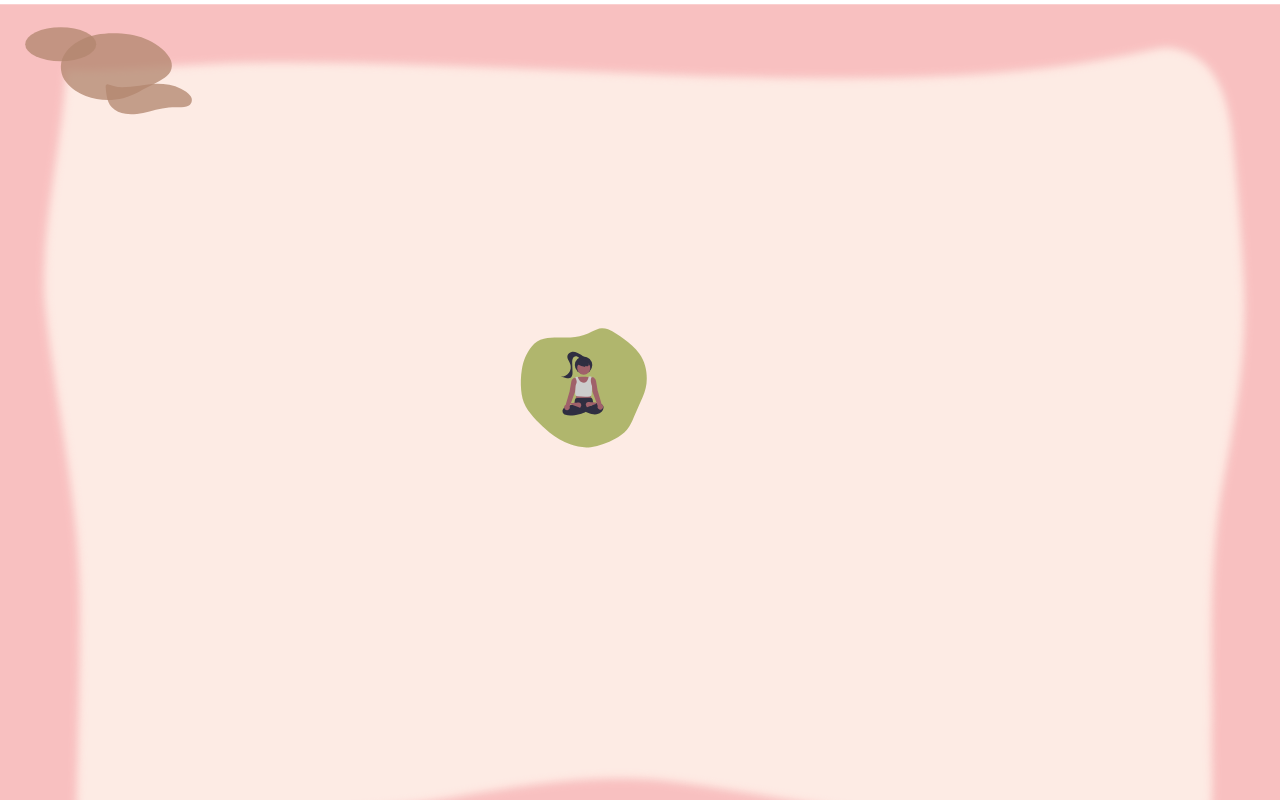
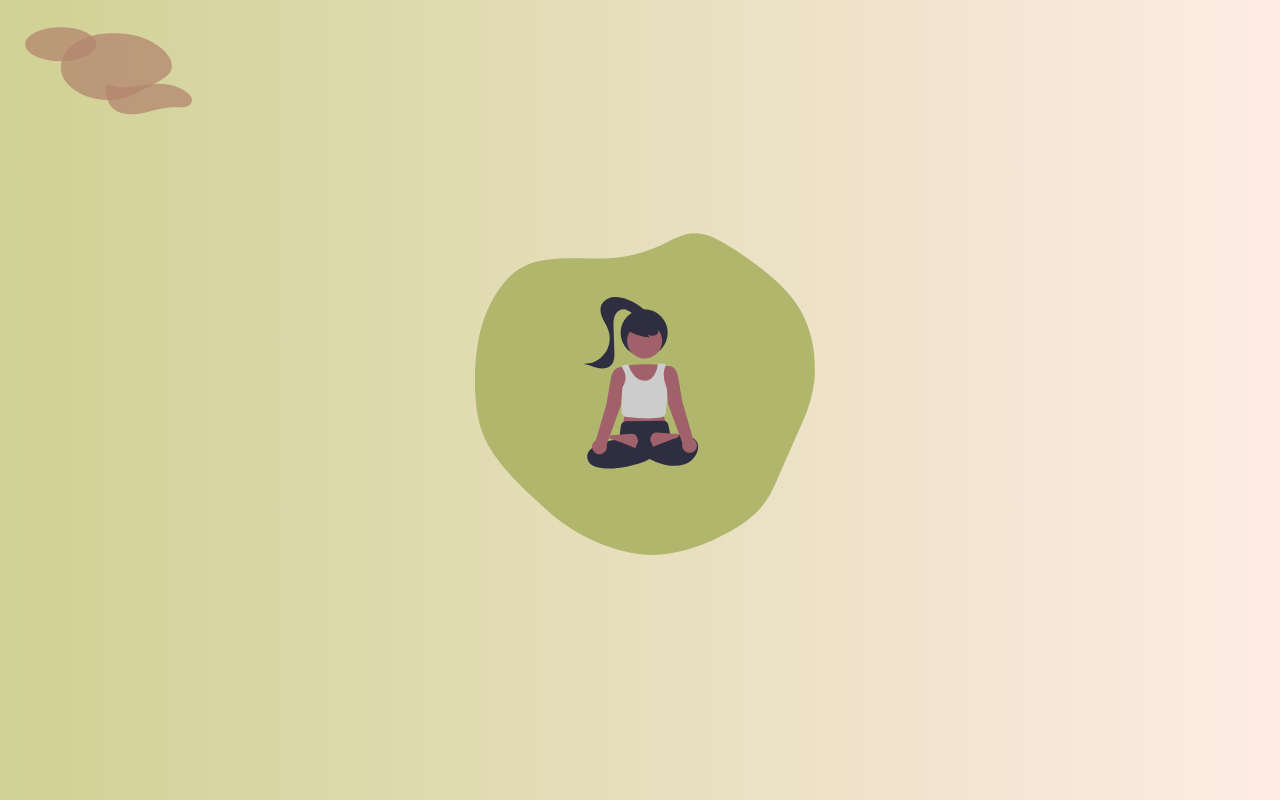
Before and after one commit to MoPaMo/mindmaster, a plain HTML site: page index.html in a window 1280 px wide. Drawn offline with Linux system fonts and the light colour scheme.

Commit message:
fixed icons

```diff
--- a/index.html
+++ b/index.html
@@ -7,7 +7,7 @@
 </head>
 
 <body>
-    <svg id="logo">
+    <svg id="logo" width="10cm" height="10cm"  version="1.1" viewBox="0 0 140 140" xmlns="http://www.w3.org/2000/svg" xmlns:cc="http://creativecommons.org/ns#" xmlns:dc="http://purl.org/dc/elements/1.1/" xmlns:rdf="http://www.w3.org/1999/02/22-rdf-syntax-ns#">
         <g transform="translate(0,-157)">
             <path
                 d="m89.87 165.22c-3.5342 0.12357-6.7514 1.7848-9.8576 3.3158-2.6113 1.3456-5.303 2.5465-8.1103 3.424-6.0561 1.945-12.448 2.6965-18.794 2.6025-7.0638 0.0527-14.221-0.37099-21.178 1.123-4.7983 1.0832-9.1959 3.8675-12.183 7.782-5.4034 6.5435-8.5723 14.713-9.8908 23.043-1.0959 6.795-1.2314 13.725-0.70417 20.58 0.48273 5.7042 1.7246 11.455 4.5596 16.483 2.7834 5.0451 6.6254 9.3976 10.551 13.576 4.1752 4.3509 8.6265 8.4306 13.203 12.354 6.1709 5.0717 13.166 9.1839 20.723 11.812 6.5412 2.3687 13.598 3.6574 20.551 2.811 8.6228-0.93063 16.87-4.0882 24.413-8.2804 4.3224-2.4622 8.5201-5.3217 11.777-9.1263 3.1697-3.8246 5.1884-8.4172 7.0691-12.97 2.8903-6.6498 5.8846-13.254 8.814-19.886 2.3729-5.7182 4.0133-11.839 3.9584-18.068 0.15304-8.8517-2.1364-17.913-7.36-25.148-4.1626-5.8007-9.7464-10.373-15.468-14.558-4.9852-3.6817-10.145-7.2211-15.84-9.721-1.9858-0.7478-4.1035-1.1875-6.2311-1.1464z"
--- a/style.css
+++ b/style.css
@@ -1,10 +1,13 @@
-body{
-    background-image: url(bg.svg);
-    background-size: cover;
+body {
+  background-image: linear-gradient(to  left , #FEECE5, #D0D194);
 }
-#logo{
-    position: fixed;
-    left:40vw;
-    top:40vh;
-    width:20vw;
+#logo {
+  position: fixed;
+  left: calc(50vw - calc(10cm*0.5));
+  top: calc(50vh - calc(10cm*0.5));
+  /*width:20vw;*/
 }
+#text{
+    position:fixed;
+
+}
```
